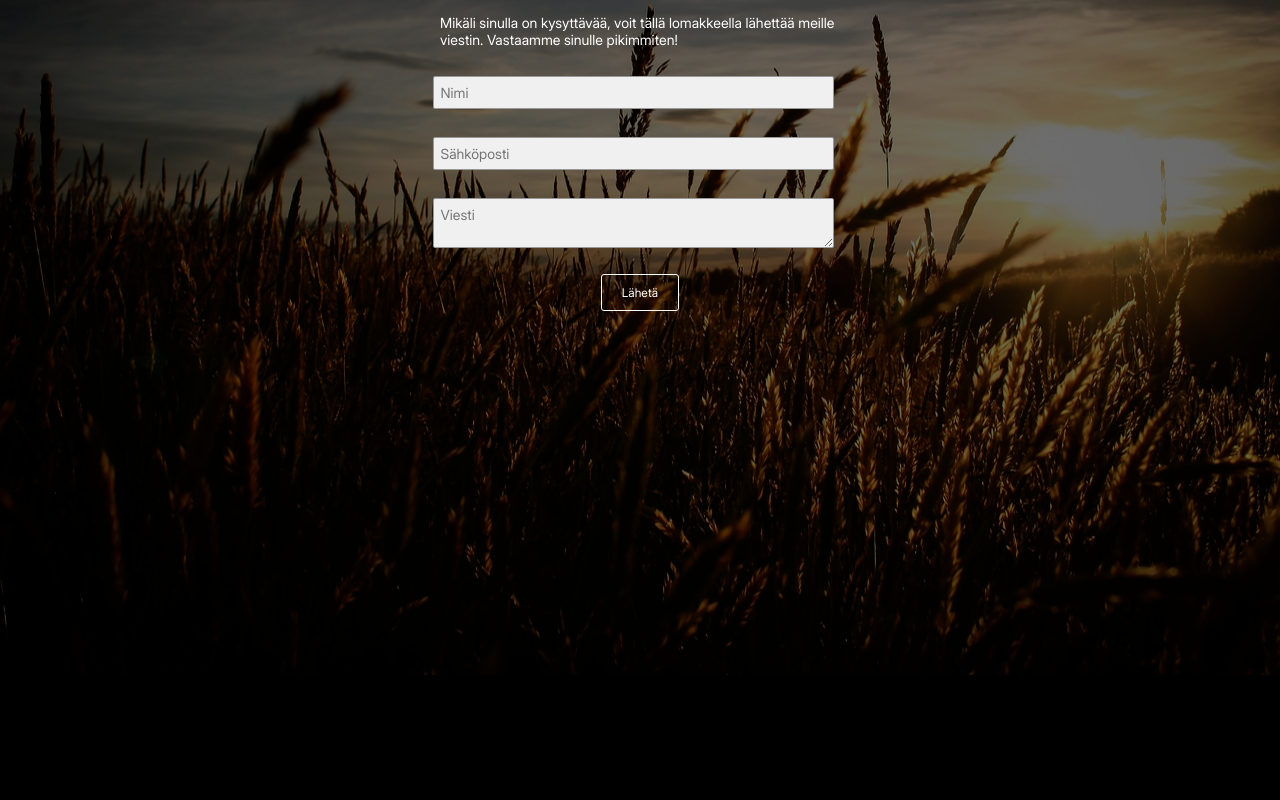
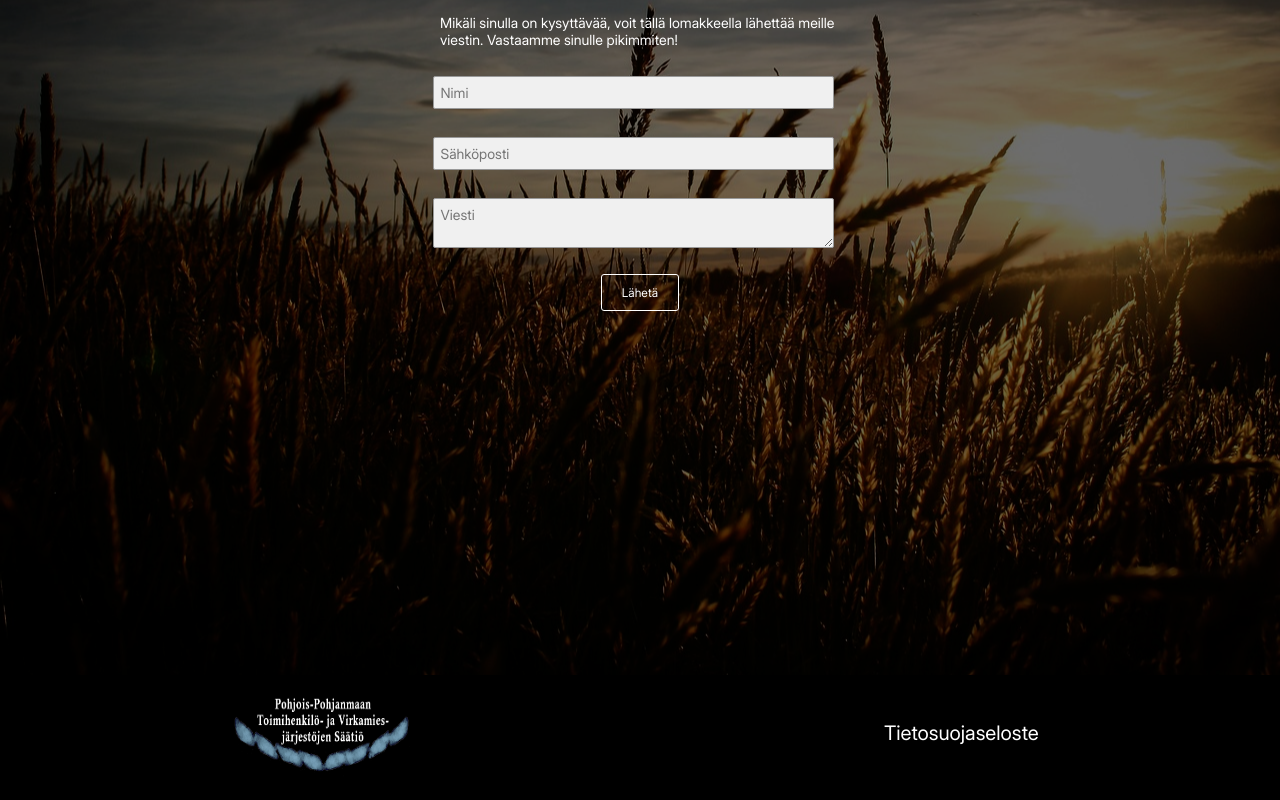
Before and after one commit to nellyhuima/PPTV-saatio, a React (Vite) app: page / in a window 1280 px wide. Shown: the part 3325-4125 px from the top of the page. Built offline with nearby package versions, Linux system fonts and the light colour scheme.

Commit message:
Footer added N

```diff
--- /dev/null
+++ b/components/FooterN/Footer.css
@@ -0,0 +1,5 @@
+.FooterContent {
+    display: flex;
+    justify-content: space-around;
+    align-items: center;
+}
--- /dev/null
+++ b/components/FooterN/Footer.jsx
@@ -0,0 +1,13 @@
+import React from 'react';
+import './Footer.css';
+
+const Footer = () => {
+    return(
+        <div className='FooterContent'>
+            <img src="/components/img/finalwhitelogo.png" alt='logo' height='116,6px' width='200px'/>
+            <a href='https://www.youtube.com/watch?v=dQw4w9WgXcQ'>Tietosuojaseloste</a>
+        </div>
+    );
+};
+
+export default Footer;
--- a/src/Home.jsx
+++ b/src/Home.jsx
@@ -3,6 +3,7 @@ import Historia from '../components/HistoriaN/Historia';
 import Hakemus from '../components/HakemusI/Hakemus';
 import UKK from '../components/UKKI/UKK';
 import OtaYhteytta from '../components/OtaYhteytta/OtaYhteytta';
+import Footer from '../components/FooterN/Footer'
 
 const Home = () => {
   return (
@@ -25,7 +26,7 @@ const Home = () => {
       <div id="UKK"><UKK /></div>
       <div id="OtaYhteytta"><OtaYhteytta /></div>
 
-      <div id="Footer"><p>footer</p></div>
+      <div id="Footer"><Footer /></div>
     </>
   );
 };
```
